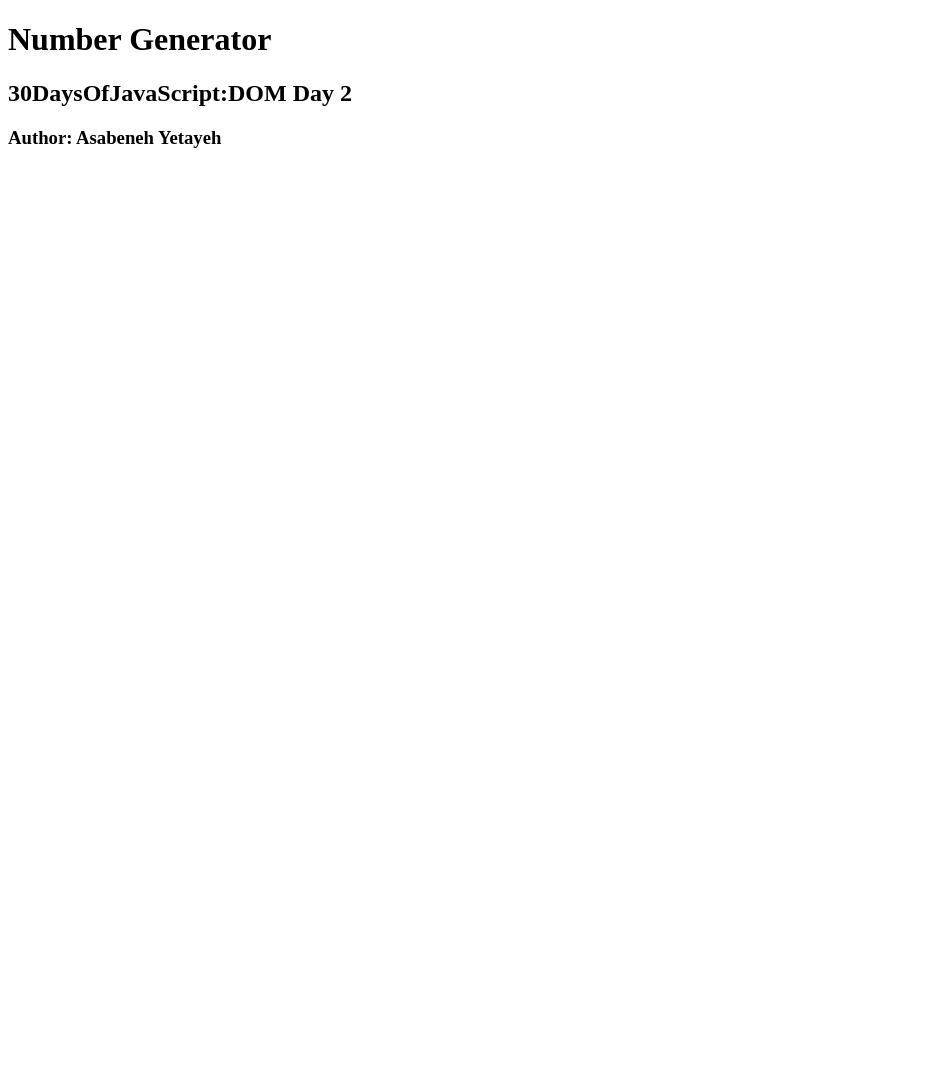
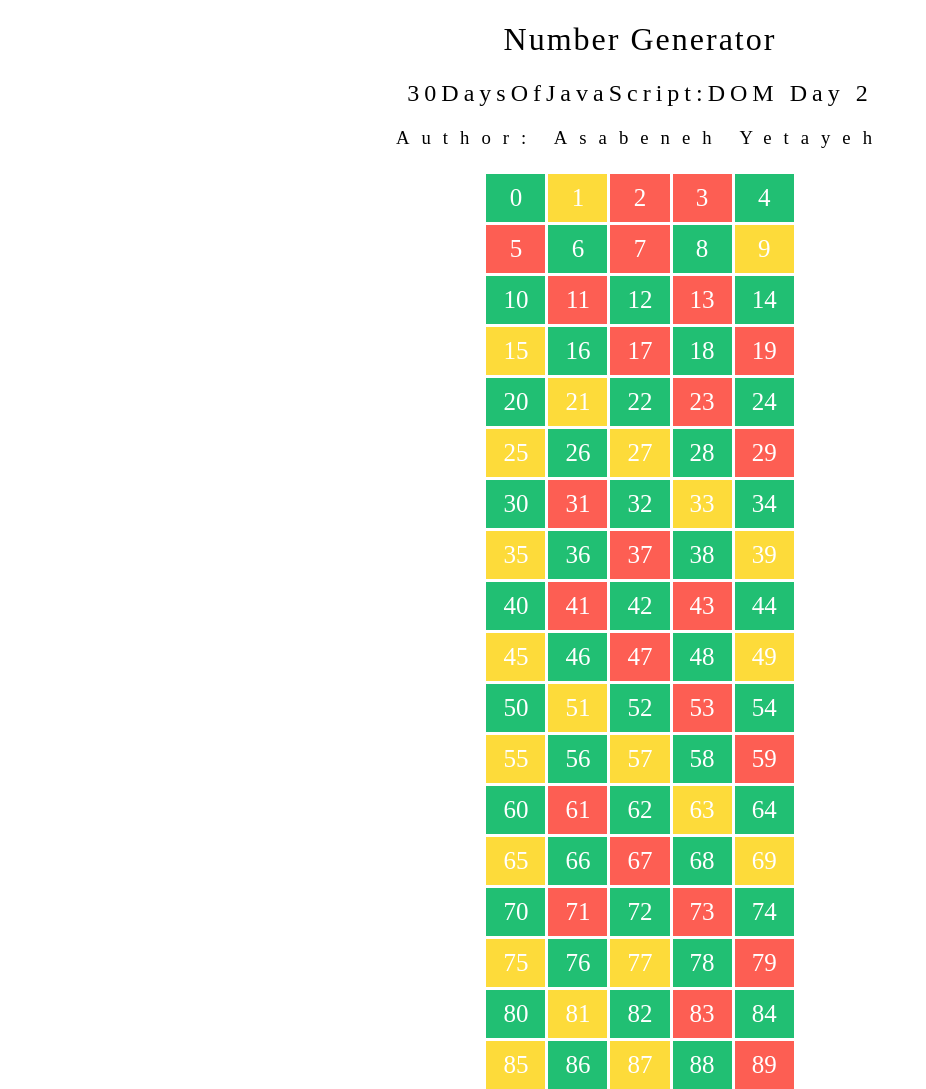
Before and after one commit to Tituz175/30-days-of-Js, a plain HTML site: page DOM mini project 2 (number generator)/index.html in a window 1280 px wide. Shown: the top 1089 px of the page, without its empty margins (0-926 px from the left). Before the commit the page ends 800 px from the top, so only its background shows below. Drawn offline with Linux system fonts and the light colour scheme; files that its build step writes are made by us from their sources.

Commit message:
index.css removed, readMe file added and the page functionality done.

```diff
--- a/DOM mini project 2 (number generator)/index.html
+++ b/DOM mini project 2 (number generator)/index.html
@@ -6,6 +6,7 @@
     <meta http-equiv="X-UA-Compatible" content="IE=edge">
     <meta name="viewport" content="width=device-width, initial-scale=1.0">
     <title>Number Generator</title>
+    <link rel="stylesheet" href="index.css">
 </head>
 
 <body>
@@ -15,6 +16,7 @@
     <div class="wrapper">
 
     </div>
+    <script src="index.js"></script>
 </body>
 
 </html>
--- a/DOM mini project 2 (number generator)/index.js
+++ b/DOM mini project 2 (number generator)/index.js
@@ -0,0 +1,67 @@
+const title = document.querySelector("h1");
+const subtitle = document.querySelector("h2");
+const author = document.querySelector("h3");
+const container = document.querySelector(".wrapper");
+
+document.body.style.fontFamily = "Montserrat";
+document.body.style.listStyle = "none";
+document.body.style.boxSizing = "border-box";
+
+title.style.fontWeight = "400";
+title.style.textAlign = "center";
+title.style.letterSpacing = "2px";
+
+subtitle.style.fontWeight = "300";
+subtitle.style.textAlign = "center";
+subtitle.style.letterSpacing = "5px";
+
+author.style.fontWeight = "300";
+author.style.textAlign = "center";
+author.style.letterSpacing = "12px";
+
+container.style.textAlign = "center";
+container.style.padding = "5px";
+container.style.width = "30%";
+container.style.margin = "auto";
+
+for (let index = 0; index <= 101; index++) {
+  const element = document.createElement("span");
+  element.style.width = "16%";
+  element.style.display = "inline-block";
+  element.style.textAlign = "center";
+  //   element.style.border = "1px solid green";
+  element.style.fontSize = "25px";
+  element.style.fontWeight = "400";
+  element.style.padding = "10px 0px";
+  element.style.margin = "1.5px 1.5px";
+  element.textContent = index;
+  element.style.color = "white";
+  if (index % 2 == 0) {
+    let fac = 0;
+    for (let b = 2; b < index; b++) {
+      if (index % b == 0) {
+        fac = 1;
+        break;
+      }
+    }
+    if (index > 1 && fac == 0) {
+      element.style.backgroundColor = "#fd5e53";
+    } else {
+      element.style.backgroundColor = "#21bf73";
+    }
+  } else if (index % 2 == 1) {
+    let fac = 0;
+    for (let b = 2; b < index; b++) {
+      if (index % b == 0) {
+        fac = 1;
+        break;
+      }
+    }
+    if (index > 1 && fac == 0) {
+      element.style.backgroundColor = "#fd5e53";
+    } else {
+      element.style.backgroundColor = "#fddb3a";
+    }
+  }
+  container.appendChild(element);
+}
```
Also changed, not shown: DOM mini project 2 (number generator)/index.css (deleted), 1 other file.
